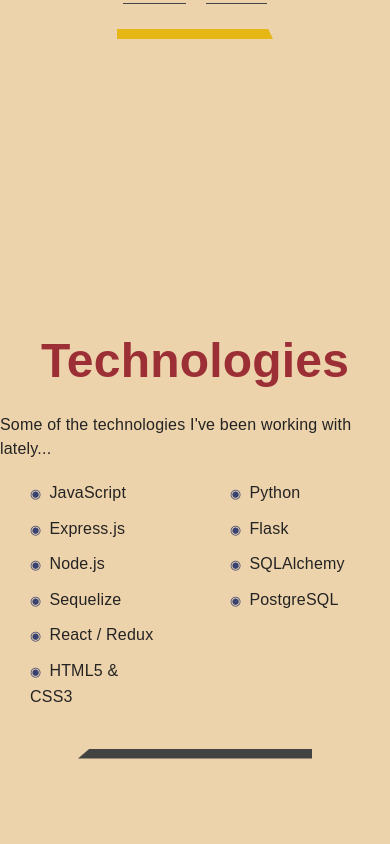
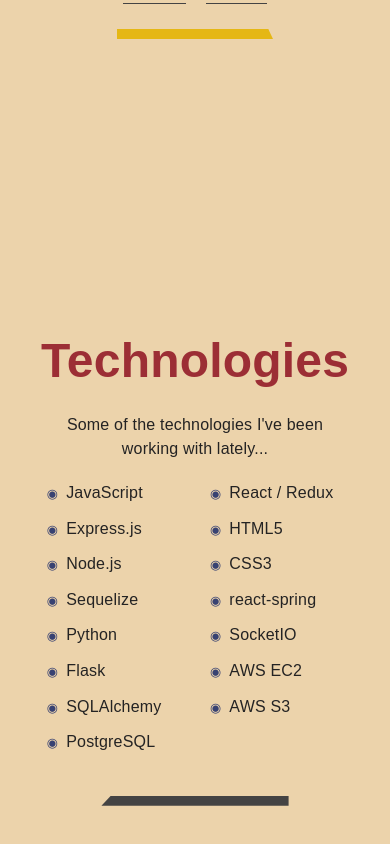
Before and after one commit to christywchen/christychen.com, a React (Create React App) app: page / in a window 390 px wide. Shown: the part 1887-2731 px from the top of the page. Built offline with nearby package versions, Linux system fonts and the light colour scheme; a web font is replaced by a local one.

Commit message:
added responsive media queries for technologies panel.

```diff
--- a/src/components/Profile/Profile.css
+++ b/src/components/Profile/Profile.css
@@ -91,6 +91,10 @@
     .profile__image--top {
         display: block;
     }
+
+    .profile__links a:first-child {
+        margin: 0 20px 0;
+    }
 }
 
 @media only screen and (max-width: 672px) {
--- a/src/components/Profile/Profile.js
+++ b/src/components/Profile/Profile.js
@@ -13,7 +13,7 @@
                                 As a child of the West Coast, I've always had a mentality that matched the lifestyle. Rather than getting lost in the daily grind, I prefer seeking joy in the meaningful experiences of everyday life. For a while, I transformed my affinity for mindful living into a more complex skill: Crafting integrated online marketing campaigns that help brands tell meaningful, authentic stories.
                             </p>
                             <p>
-                                These days, I still tell stories and still seek to create, but my means has shifted.
+                                These days, I still tell stories and create, but my means has shifted.
                             </p>
                             <p>
                                 As a software engineer, my toolkit now includes a wide breadth of technologies and skills. In creating full-stack applications, I'm also leveraging my past experience in digital marketing, ecommerce, and studying user behavior as I seek to build things that bring joy to myself and those around me.
--- a/src/components/Technologies/Technologies.css
+++ b/src/components/Technologies/Technologies.css
@@ -38,3 +38,24 @@
     color: var(--accent-2);
     font-size: 0.8em;
 }
+
+@media only screen and (max-width: 672px) {
+    #technologies__container {
+        width: 80%;
+    }
+
+    .technologies__desc {
+        text-align: center;
+    }
+
+    .technologies__container--content {
+        width: 95%;
+        display: grid;
+        grid-template-columns: repeat(2, 1fr);
+        grid-column-gap: 30px;
+    }
+
+    ul.technologies__list {
+        margin: 0;
+    }
+}
--- a/src/components/Technologies/Technologies.js
+++ b/src/components/Technologies/Technologies.js
@@ -5,7 +5,9 @@
         <>
             <section id='technologies__container'>
                 <div className='technologies__header'>Technologies</div>
-                Some of the technologies I've been working with lately...
+                <span className='technologies__desc'>
+                    Some of the technologies I've been working with lately...
+                </span>
                 <div className='technologies__container--content'>
                     <div>
                         <ul className='technologies__list'>
@@ -13,16 +15,21 @@
                             <li>Express.js</li>
                             <li>Node.js</li>
                             <li>Sequelize</li>
-                            <li>React / Redux</li>
-                            <li>HTML5 & CSS3</li>
+                            <li>Python</li>
+                            <li>Flask</li>
+                            <li>SQLAlchemy</li>
+                            <li>PostgreSQL</li>
                         </ul>
                     </div>
                     <div>
                         <ul className='technologies__list'>
-                            <li>Python</li>
-                            <li>Flask</li>
-                            <li>SQLAlchemy</li>
-                            <li>PostgreSQL</li>
+                            <li>React / Redux</li>
+                            <li>HTML5</li>
+                            <li>CSS3</li>
+                            <li>react-spring</li>
+                            <li>SocketIO</li>
+                            <li>AWS EC2</li>
+                            <li>AWS S3</li>
                         </ul>
                     </div>
                 </div>
```
